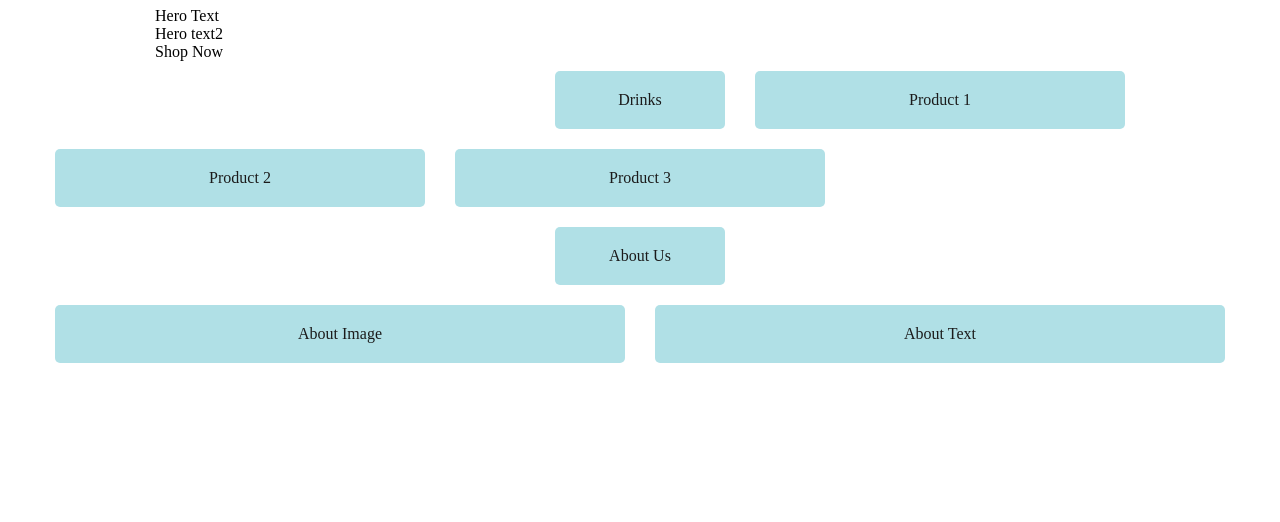
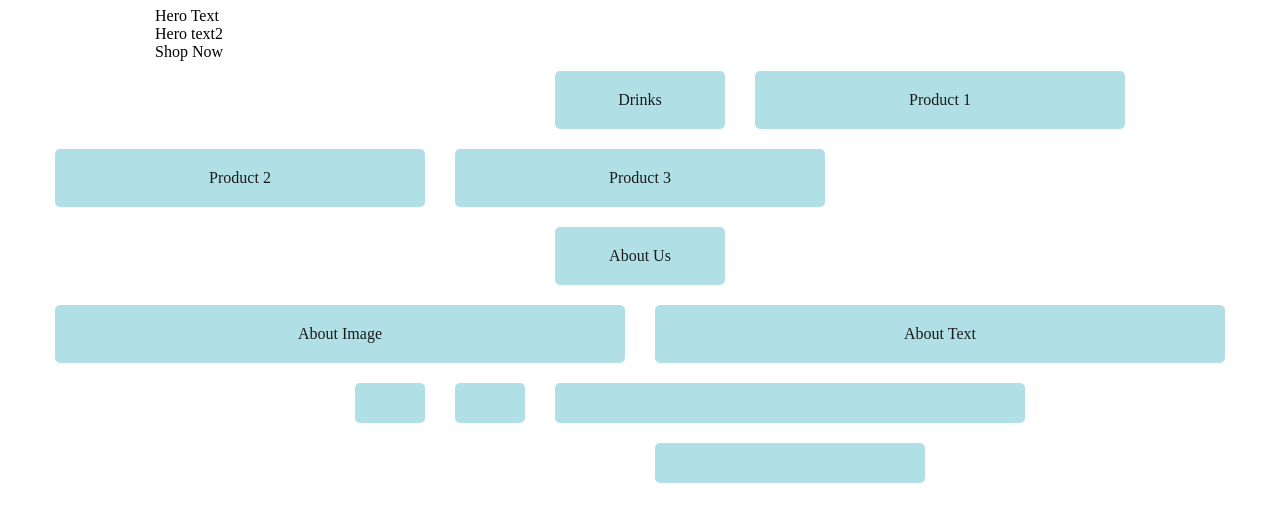
Before and after one commit to mirdan22/Assi_Mirdan_Project4, a plain HTML site: page index.html in a window 1280 px wide. Shown: the part 158-680 px from the top of the page. Drawn offline with Linux system fonts and the light colour scheme.

Commit message:
footer section
added

```diff
--- a/index.html
+++ b/index.html
@@ -40,9 +40,17 @@
             <div class="box col-start-1 col-end-2 m-col-span-6 product1" id="img-box">About Image</div>
             <div class="box col-start-2 col-end-4 m-col-span-6 product1">About Text</div>
         </section>
+    </main>
+    <footer>
+        <section class="grid-con" id="footer">
+            <h2 class="hidden">Footer</h2>
+            <div class="box col-start-1 col-end-2 m-col-start-5 m-col-end-4 xl-col-start-2 xl-col-end-4" id="footer-logo"></div>
+            <div class="box col-start-3 col-end-4 m-col-start-5 m-col-end-6 xl-col-start-6 xl-col-end-8" id="contact"></div>
+            <div class="box col-start-1 col-end-5 m-col-start-6 m-col-end-11 xl-col-start-8 xl-col-end-12" id="footer-menu"></div>
+            <div class="box col-start-2 col-end-4 m-col-start-7 m-col-end-10 xl-col-start-8 xl-col-end-10" id="inc"></div>
+        </section>
 
-
-    </main>
+    </footer>
 
 
     <script src="js/main.js"></script>
```
